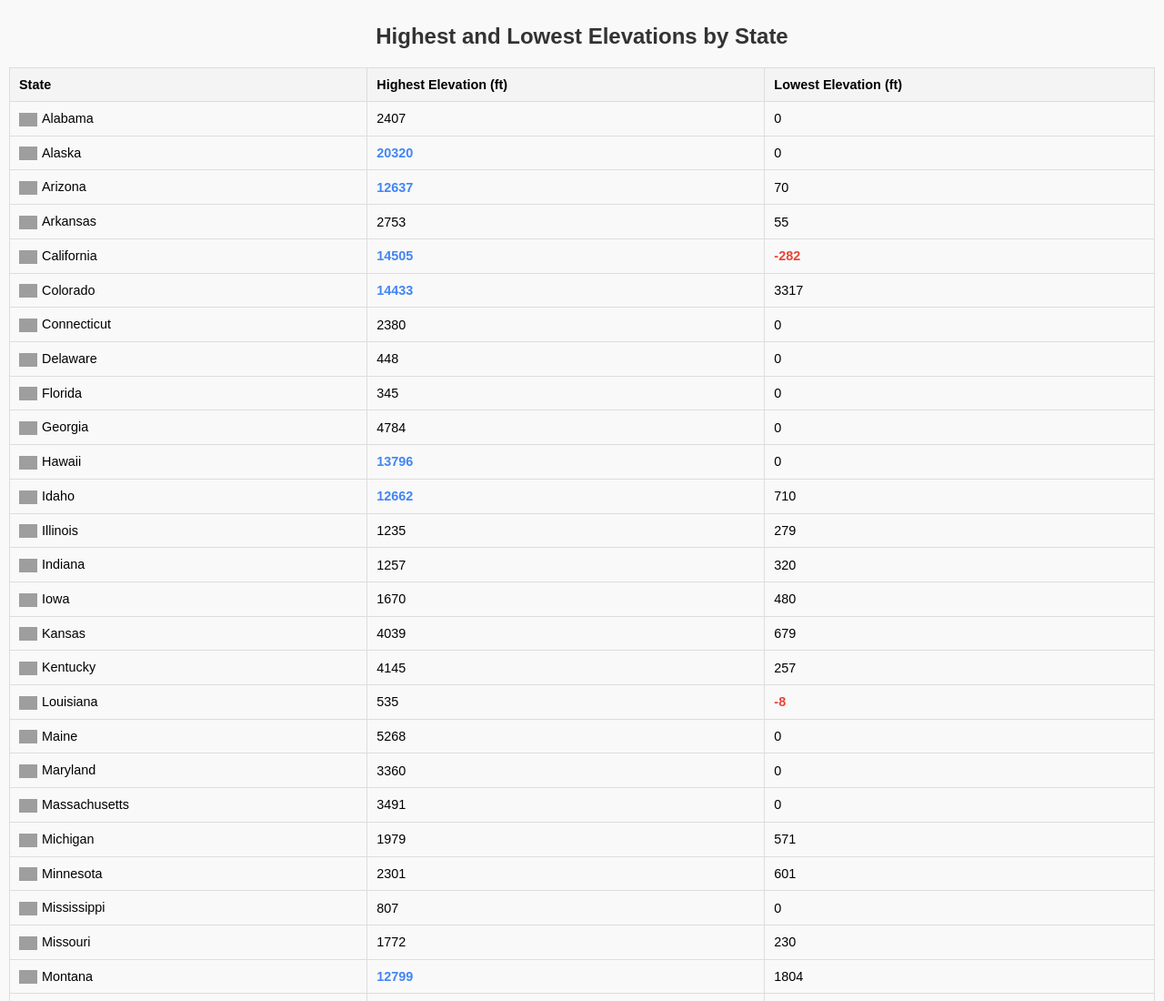
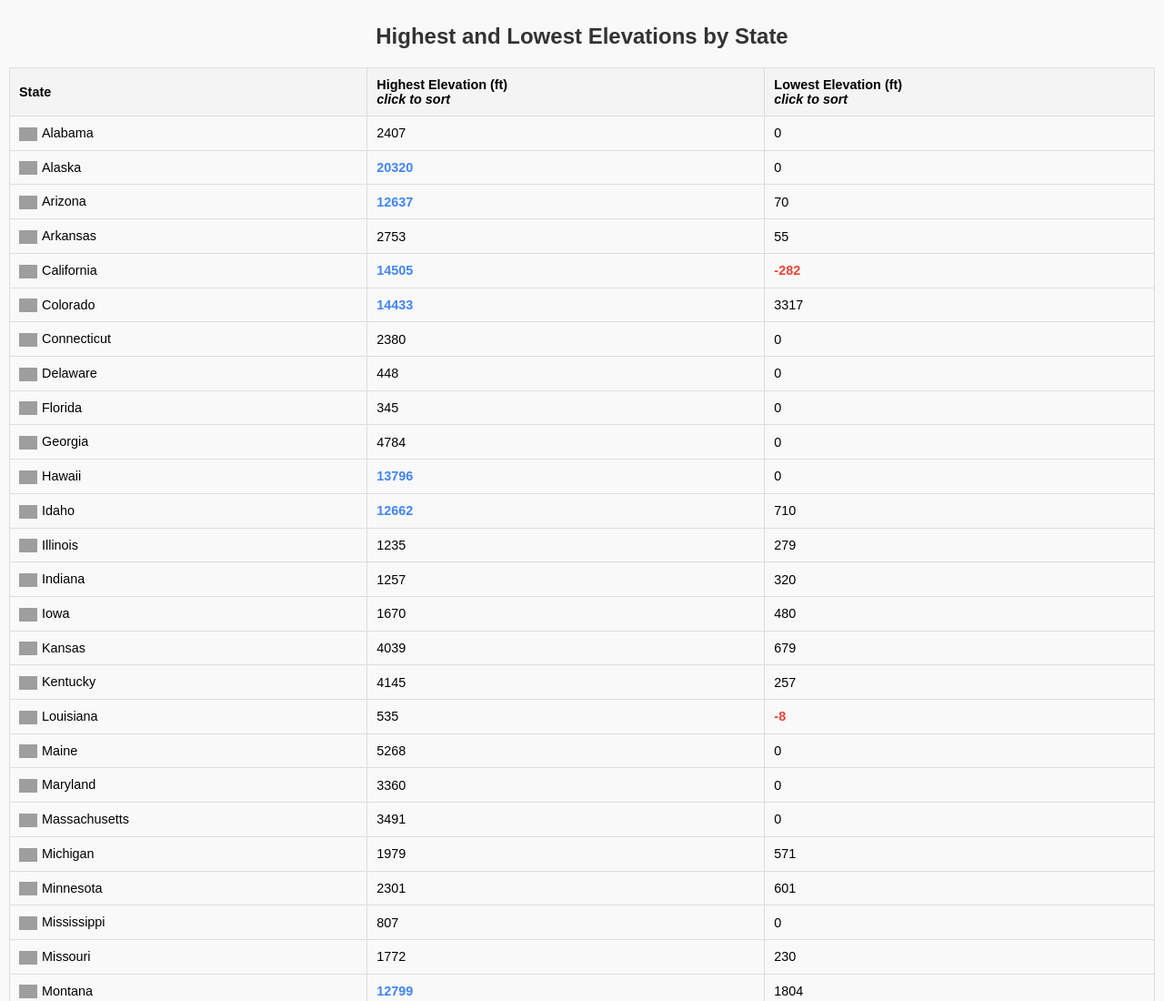
Before and after one commit to KaiKai7/Highest-and-Lowest-Elevations-of-All-States, a plain HTML site: page index.html in a window 1280 px wide. Shown: the top 1100 px of the page at 91% size. Drawn offline with Linux system fonts and the light colour scheme; grey boxes are pictures that could not be loaded.

Commit message:
Update index.html
added "click to sort text"

```diff
--- a/index.html
+++ b/index.html
@@ -79,12 +79,13 @@
     <thead>
         <tr>
             <th>State</th>
-            <th onclick="sortTable(1)">Highest Elevation (ft)</th>
-            <th onclick="sortTable(2)">Lowest Elevation (ft)</th>
+            <th onclick="sortTable(1)">Highest Elevation (ft)<br><span style="font-style: italic; text-transform: lowercase;">click to sort</span></th>
+            <th onclick="sortTable(2)">Lowest Elevation (ft)<br><span style="font-style: italic; text-transform: lowercase;">click to sort</span></th>
         </tr>
     </thead>
     <tbody id="elevation-table"></tbody>
 </table>
+
 
 <script>
     const elevations = [
```
